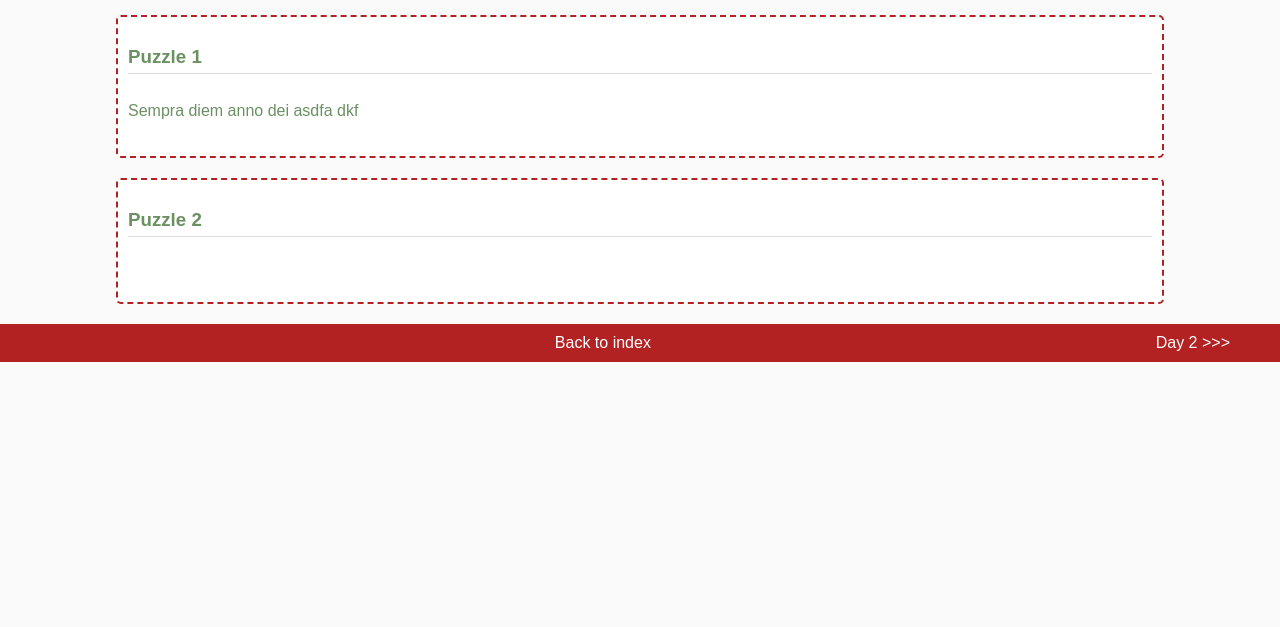
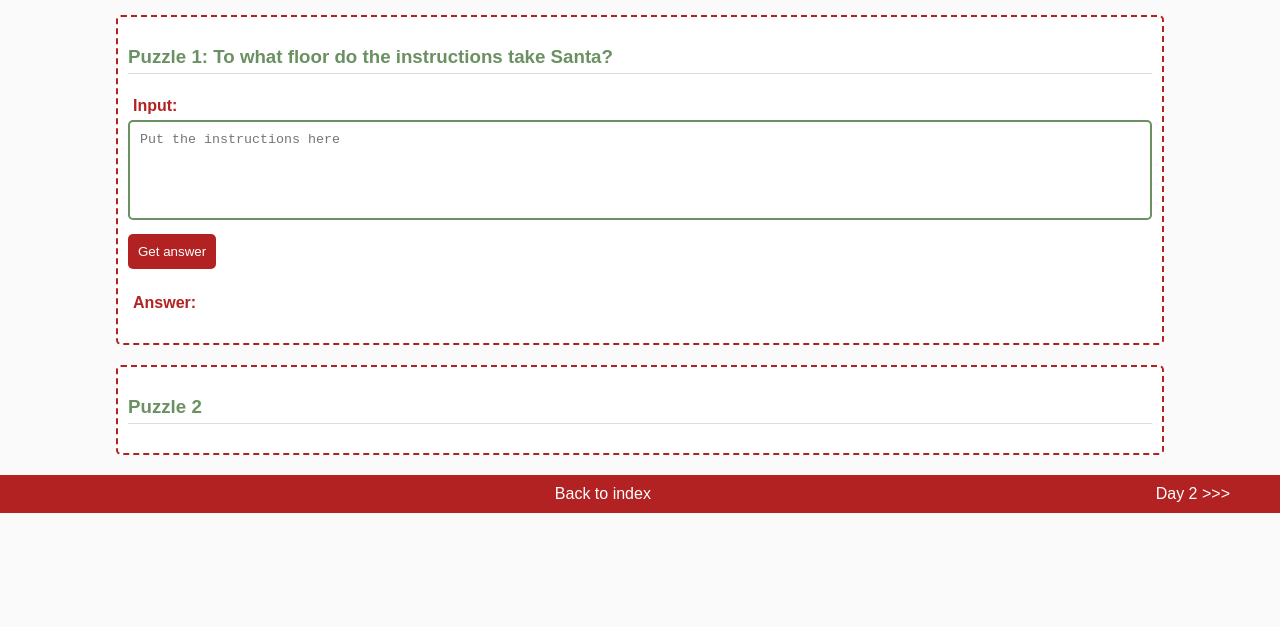
Before and after one commit to Tar-Calion/advent-of-code-2015, a website: page src/client/day1.html in a window 1280 px wide. Shown: the part 173-800 px from the top of the page. Drawn offline with Linux system fonts and the light colour scheme.

Commit message:
style the puzzle

```diff
--- a/src/client/day1.html
+++ b/src/client/day1.html
@@ -12,17 +12,28 @@
 </header>
 
 <main>
-    <h2>Day 1</h2>
+    <h2>Day 1: Not Quite Lisp</h2>
 
-    <section class="puzzle">
-        <h3>Puzzle 1</h3>
-        <p> Sempra diem anno dei asdfa dkf</p>
-    </section>
+    <article class="puzzle">
+        <h3>Puzzle 1: To what floor do the instructions take Santa?</h3>
+        <section class="input">
+            <label for="input">Input:</label>
+            <!-- text area for input -->
+            <textarea id="input" name="input" placeholder="Put the instructions here"></textarea>
+            <!-- button to run the script -->
+            <button id="get-answer">Get answer</button>
+        </section>
 
-    <section class="puzzle">
+        <section class="answer">
+            <label>Answer:</label>
+            <p id="answer"></p>
+        </section>
+    </article>
+
+    <article class="puzzle">
         <h3>Puzzle 2</h3>
         <p></p>
-    </section>
+    </article>
 </main>
 
 <!-- nav bar -->
--- a/src/client/styles/days.css
+++ b/src/client/styles/days.css
@@ -19,11 +19,48 @@ h2 {
     padding-bottom: 5px;
 }
 
-.puzzle p {
-    color: #6b9062; /* and the text in the same evergreen */
-    padding: 10px 0;
+.input {
+    margin-bottom: 20px;
 }
 
+section label {
+    color: #b22222; /* Christmas red for the input header */
+    font-weight: bold;
+    padding: 5px;
+    display: block;
+}
+
+.input textarea {
+    box-sizing: border-box;
+    width: 100%;
+    min-height: 100px;
+    padding: 10px;
+
+    border: 2px solid #6b9062;
+    color: #6b9062;
+    resize: none;
+    border-radius: 5px;
+}
+
+.input button {
+    background-color: #b22222; /* Christmas red for the button */
+    color: #ffffff; /* white color for the text on the button */
+    padding: 10px;
+    border: none;
+    cursor: pointer;
+    border-radius: 5px;
+    margin-top: 10px;
+}
+
+.input button:hover {
+    background-color: #f8b229; /* gold color for button hover */
+}
+
+.answer p {
+    color: #6b9062; /* evergreen color for the answer text */
+}
+
+/* Navigation bar */
 nav {
     display: flex;
     justify-content: space-between;
```
Also changed, not shown: README.md.
